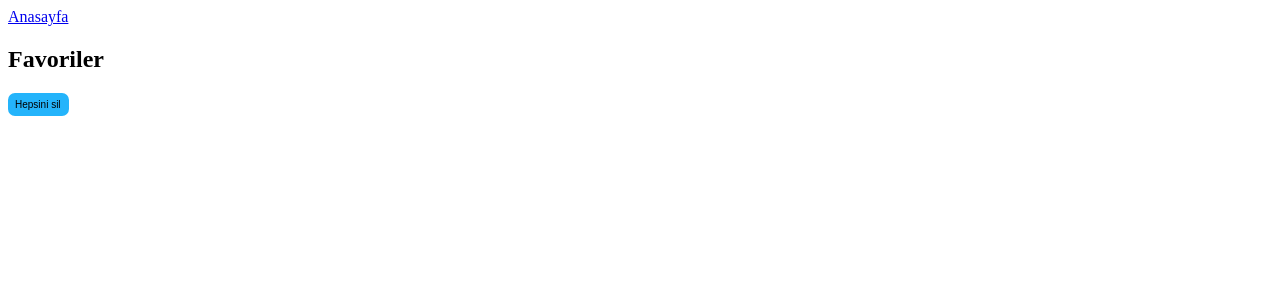
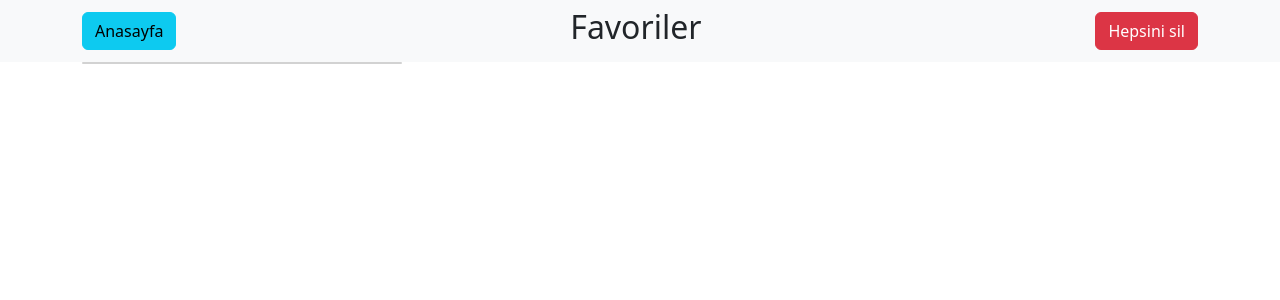
Before and after one commit to aligururyaman/galeri, a React (Vite) app: page /Basket in a window 1280 px wide. Shown: the top 300 px of the page. Built offline with nearby package versions, Linux system fonts and the light colour scheme.

Commit message:
CSS eklendi

```diff
--- a/index.html
+++ b/index.html
@@ -4,6 +4,7 @@
     <meta charset="UTF-8" />
     <link rel="icon" type="image/svg+xml" href="/vite.svg" />
     <meta name="viewport" content="width=device-width, initial-scale=1.0" />
+    <link href="https://cdn.jsdelivr.net/npm/bootstrap@5.3.0/dist/css/bootstrap.min.css" rel="stylesheet" integrity="sha384-9ndCyUaIbzAi2FUVXJi0CjmCapSmO7SnpJef0486qhLnuZ2cdeRhO02iuK6FUUVM" crossorigin="anonymous">
     <title>Vite + React</title>
   </head>
   <body>
--- a/package.json
+++ b/package.json
@@ -10,9 +10,12 @@
     "preview": "vite preview"
   },
   "dependencies": {
+    "@react-icons/all-files": "^4.1.0",
     "axios": "^1.4.0",
+    "bootstrap": "^5.3.0",
     "react": "^18.2.0",
     "react-dom": "^18.2.0",
+    "react-icons": "^4.9.0",
     "react-router-dom": "^6.11.2"
   },
   "devDependencies": {
--- a/src/App.jsx
+++ b/src/App.jsx
@@ -3,7 +3,7 @@ import SearchHeader from './companents/SearchHeader'
 import ImageList from './companents/ImageList'
 import searchImages from './companents/Api'
 import './style/App.css'
-import { BrowserRouter, Routes, Route } from "react-router-dom";
+import { BrowserRouter, Routes, Route, Link } from "react-router-dom";
 import Basket from './pages/Basket'
 
 
@@ -18,6 +18,9 @@ function App() {
 
   return (
     <>
+
+
+
       <BrowserRouter>
         <Routes>
           <Route path="/" element={
--- a/src/companents/ImageItem.jsx
+++ b/src/companents/ImageItem.jsx
@@ -1,3 +1,5 @@
+import { FcLike } from "react-icons/fc";
+
 function ImageItem({image}) {
 
     function favEkle() {
@@ -18,22 +20,23 @@ function ImageItem({image}) {
         favorites.push(newFavorite);
         localStorage.setItem('favorites', JSON.stringify(favorites));
 }
-
+console.log(image)
 
     return (
         <>
-        <div className="container">
-            <div>
-                <div className="column">
-                    <img className="imagelistimg card" src={image.urls.small} alt={image.alt_description}/>
-                    <button className="btn" onClick={favEkle}>Fav Ekle</button>
-
-
-
+            <div className="container">
+                <div className="row align-items-start">
+                    <div className="col">
+                        <div className="card">
+                            <img className="imagelistimg card" src={image.urls.small} alt={image.alt_description}/>
+                            <div className="card-body">
+                                <h5 className="card-tittle">{image.description}</h5>
+                                <button className="btn" onClick={favEkle}><FcLike/></button>
+                            </div>
+                        </div>
+                    </div>
                 </div>
             </div>
-        </div>
-
         </>
      );
 }
--- a/src/companents/SearchHeader.jsx
+++ b/src/companents/SearchHeader.jsx
@@ -1,6 +1,7 @@
 import React from 'react'
 import { useState } from 'react';
 import { Link } from 'react-router-dom';
+import { FcLike } from "react-icons/fc";
 
 function SearchHeader({ search }){
 
@@ -19,7 +20,15 @@ function SearchHeader({ search }){
   return (
     <>
     <div>
-      <Link to="basket">Favoriler</Link>
+      <nav className='navbar bg-body-tertiary'>
+        <div className="container">
+          <Link className='btn btn-info' to="/">Anasayfa</Link>
+          <h2>GaLLeriA</h2>
+          <Link className='btn btn-light' to="basket"><FcLike/></Link>
+
+        </div>
+      </nav>
+
     </div>
     <form className='containerClass' onSubmit={handleFormSubmit} >
             <div className="mb-3 mt-3 text-center">
--- a/src/pages/Basket.jsx
+++ b/src/pages/Basket.jsx
@@ -1,5 +1,6 @@
 import { Link } from "react-router-dom";
 import React, { useEffect, useState } from 'react';
+import { FcDislike } from "react-icons/fc";
 
 function Basket() {
 
@@ -31,21 +32,44 @@ function Basket() {
 
     }
   return (
-    <div>
-        <Link to="/">Anasayfa</Link>
-      <h2>Favoriler</h2>
-      <button className="btn" onClick={temizle}>Hepsini sil</button>
-      <ul>
-        {favorites.map((favorite, index) => (
-          <li key={index}>
-            <img src={favorite.imageUrl} alt={favorite.altDescription}/>
-            <button className="btn" onClick={favKaldir}>Fav Kaldır</button>
+    <>
+
+      <div>
+        <nav className='navbar bg-body-tertiary'>
+          <div className="container">
+        <Link className="btn btn-info" to="/">Anasayfa</Link>
+        <h2>Favoriler</h2>
+
+        <button className="btn btn-danger" onClick={temizle}>Hepsini sil</button>
+
+        </div>
+        </nav>
+        </div>
 
 
-          </li>
-        ))}
-      </ul>
-    </div>
+
+      <div className="container">
+                <div className="row align-items-start">
+                    <div className="col">
+                        <div className="card">
+
+                                {favorites.map((favorite, index) => (
+                                  <div key={index}>
+                                    <img className="imagelistimg card" src={favorite.imageUrl} alt={favorite.altDescription}/>
+                                    <button className="btn" onClick={favKaldir}><FcDislike/></button>
+
+                                    </div>
+
+                                ))}
+
+
+                        </div>
+                    </div>
+                </div>
+            </div>
+
+    </>
+
   );
 }
 
--- a/src/style/App.css
+++ b/src/style/App.css
@@ -71,24 +71,6 @@ img {
     animation: spin 1s linear infinite;
   }
 
-  @keyframes spin {
-    0% {
-      transform: rotate(0deg);
-    }
-
-    25% {
-      transform: rotate(-8deg);
-    }
-
-    50% {
-      transform: rotate(0deg);
-    }
-
-    75% {
-      transform: rotate(8deg);
-    }
-
-    100% {
-      transform: rotate(0deg);
-    }
-  }
+.card {
+  width: 20rem;
+}
```
Also changed, not shown: 1 other file (tests, documents, lock files or other folders).
